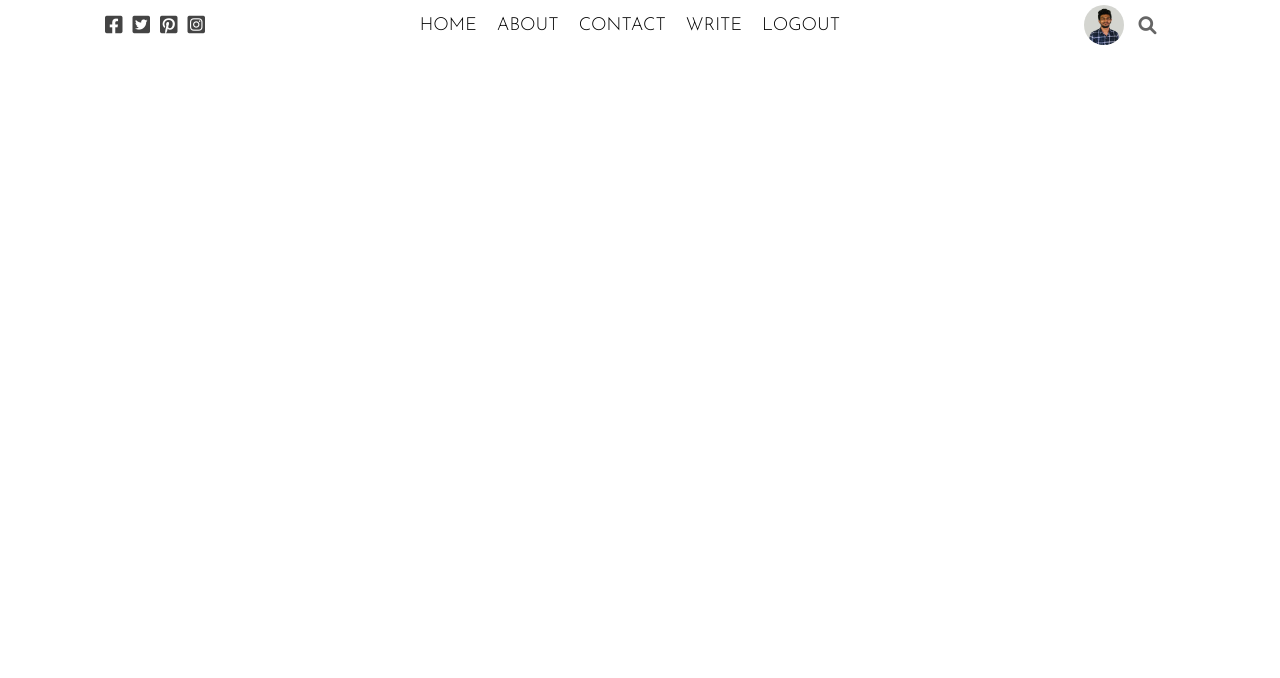
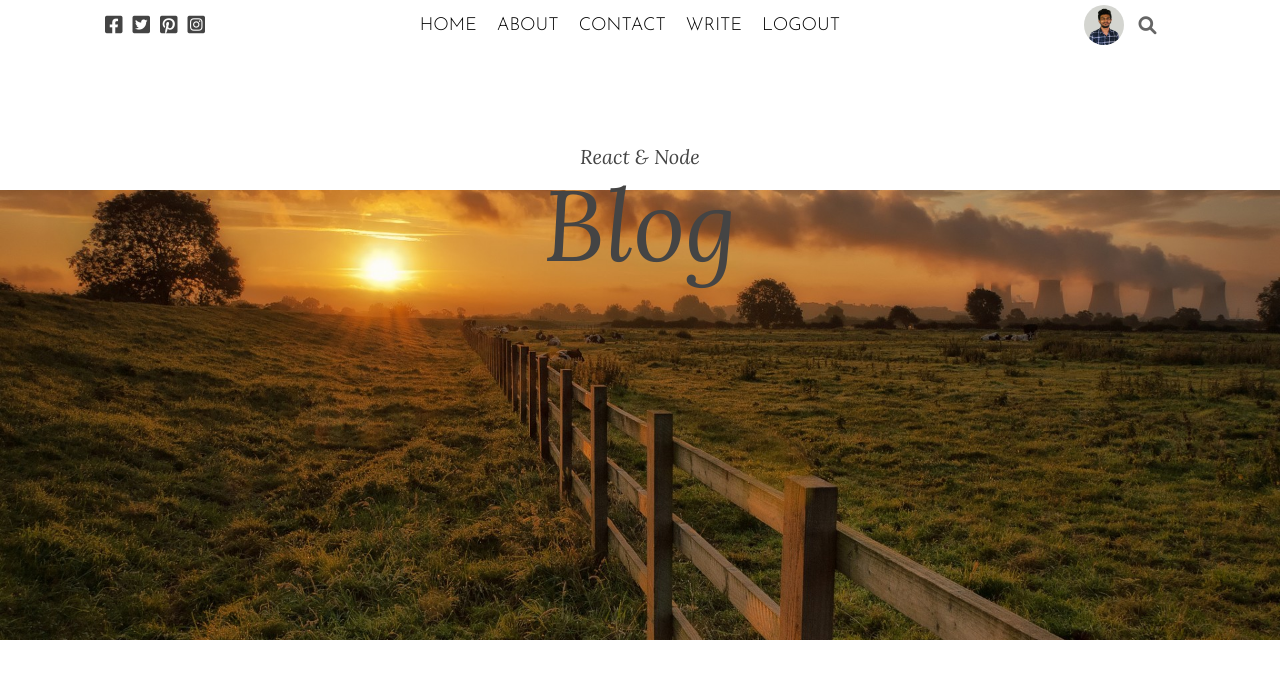
Before and after one commit to RavindranAbilash/Blog, a React (Create React App) app: page / in a window 1280 px wide. Shown: the top 678 px of the page. Built offline with nearby package versions, Linux system fonts and the light colour scheme.

Commit message:
header done

```diff
--- a/src/App.js
+++ b/src/App.js
@@ -1,10 +1,13 @@
 import Topbar from "./topbar/Topbar";
+import Home from "./pages/home/Home";
+
 
 
 function App() {
   return (
     <>
       <Topbar/>
+       <Home/>
     </>
   );
 }
--- /dev/null
+++ b/src/header/Header.jsx
@@ -0,0 +1,20 @@
+import './header.css'
+
+import headerBg from '../Image/headerBg.jpg'
+
+const Header=()=>{
+    return(
+        <div className="header">
+            <div className="headerTitles">
+                <span className="headerTitleSm">React &  Node</span>
+                <span className="headerTitleLg">Blog</span>
+            </div>
+            <img
+                className="headerImg"
+                src={headerBg}
+                alt="headerImg" />
+        </div>
+    )
+}
+
+export default Header;
--- /dev/null
+++ b/src/header/header.css
@@ -0,0 +1,30 @@
+.header {
+    margin-top: 60px;
+}
+
+.headerTitles {
+    display: flex;
+    flex-direction: column;
+    align-items: center;
+    font-family: 'Lora', serif;
+    color: #444;
+}
+
+.headerTitleSm{
+    position: absolute;
+    top: 18%;
+    font-size: 20px;
+}
+
+.headerTitleLg{
+    position: absolute;
+    top: 20%;
+    font-size: 100px;
+}
+
+.headerImg{
+    width: 100%;
+    height: 450px;
+    margin-top: 80px;
+    object-fit: cover;
+}
--- /dev/null
+++ b/src/pages/home/Home.jsx
@@ -0,0 +1,13 @@
+import './home.css'
+import Header from "../../header/Header";
+
+
+const Home=()=>{
+    return(
+        <div className="home">
+            <Header/>
+        </div>
+    )
+}
+
+export default Home;
```
Also changed, not shown: src/Image/headerBg.jpg (added), src/pages/home/home.css (added).
